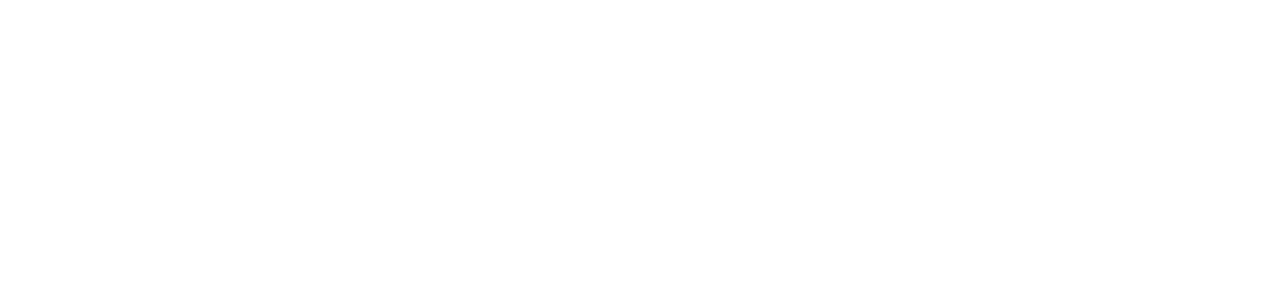
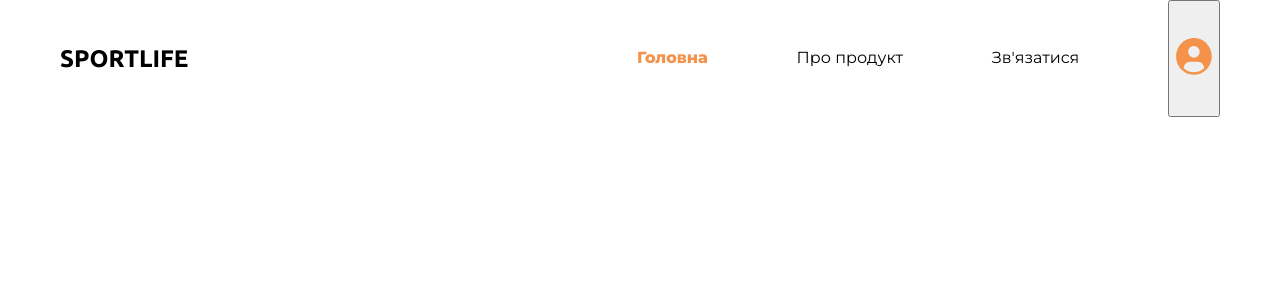
Before and after one commit to Dasha-And/Sportlife-front, a Vue app: page /user in a window 1280 px wide. Before the commit this address had no page. Shown: the top 300 px of the page. Built offline with nearby package versions, Linux system fonts and the light colour scheme.

Commit message:
finished home page

```diff
--- a/src/App.vue
+++ b/src/App.vue
@@ -101,6 +101,7 @@ h4 {
   height: 344px;
   background: #FFFFFF;
   box-shadow: 0px 0px 26px rgba(0, 0, 0, 0.25);
+  text-align: center;
   border-radius: 10px;
   -webkit-transition: 0.5s;
   -moz-transition: 0.5s;
@@ -120,7 +121,6 @@ h4 {
   text-align: center;
 }
 .events-item-text {
-  text-align: center;
   font-family: 'Montserrat';
   font-style: normal;
   font-weight: 500;
--- a/src/components/AuthorizedHomePage.vue
+++ b/src/components/AuthorizedHomePage.vue
@@ -1,5 +1,15 @@
 <template>
 <div class="wrapper">
+
+  <div class="header">
+    <h2 class="logo">Sportlife</h2>
+    <div class="nav">
+      <p class="nav-item selected">Головна</p>
+      <p class="nav-item">Про продукт</p>
+      <p class="nav-item">Зв'язатися</p>
+      <button><img src="../img/user-icon.svg" alt=""></button>
+    </div>
+  </div>
 
 </div>
 </template>
@@ -11,5 +21,33 @@ export default {
 </script>
 
 <style scoped>
-
+.logo {
+  height: fit-content;
+  margin-top: auto;
+  margin-bottom: auto;
+}
+.header {
+  display: flex;
+  justify-content: space-between;
+  height: 117px;
+}
+.nav {
+  display: flex;
+  justify-content: space-between;
+  width: 583px;
+}
+.nav-item {
+  cursor: pointer;
+  display: block;
+  height: fit-content;
+  margin-top: auto;
+  margin-bottom: auto;
+  -webkit-transition: 0.5s;
+  -moz-transition: 0.5s;
+  -o-transition: 0.5s;
+}
+.nav-item:hover {
+  color: #F4924A;
+  transition-duration: 0.3s;
+}
 </style>
--- a/src/components/NonAuthorizedHomePage.vue
+++ b/src/components/NonAuthorizedHomePage.vue
@@ -27,30 +27,64 @@
         <div class="events-item">
           <h4 class="events-item-title">Баскетбольна гра</h4>
           <p class="events-item-text">Автор: Іван Русанов</p>
+          <img src="../img/football.svg" alt="" class="center">
+          <p class="date">24.05.22 13:00</p>
+          <p class="events-item-text">Lviv</p>
+          <p class="events-item-text">Записалося 8 чол.</p>
         </div>
         <div class="events-item">
           <h4 class="events-item-title">Баскетбольна гра</h4>
           <p class="events-item-text">Автор: Іван Русанов</p>
+          <img src="../img/football.svg" alt="" class="center">
+          <p class="date">24.05.22 13:00</p>
+          <p class="events-item-text">Lviv</p>
+          <p class="events-item-text">Записалося 8 чол.</p>
         </div>
         <div class="events-item">
           <h4 class="events-item-title">Баскетбольна гра</h4>
           <p class="events-item-text">Автор: Іван Русанов</p>
+          <img src="../img/football.svg" alt="" class="center">
+          <p class="date">24.05.22 13:00</p>
+          <p class="events-item-text">Lviv</p>
+          <p class="events-item-text">Записалося 8 чол.</p>
         </div>
         <div class="events-item">
           <h4 class="events-item-title">Баскетбольна гра</h4>
           <p class="events-item-text">Автор: Іван Русанов</p>
+          <img src="../img/football.svg" alt="" class="center">
+          <p class="date">24.05.22 13:00</p>
+          <p class="events-item-text">Lviv</p>
+          <p class="events-item-text">Записалося 8 чол.</p>
         </div>
         <div class="events-item">
           <h4 class="events-item-title">Баскетбольна гра</h4>
           <p class="events-item-text">Автор: Іван Русанов</p>
+          <img src="../img/football.svg" alt="" class="center">
+          <p class="date">24.05.22 13:00</p>
+          <p class="events-item-text">Lviv</p>
+          <p class="events-item-text">Записалося 8 чол.</p>
         </div>
         <div class="events-item">
           <h4 class="events-item-title">Баскетбольна гра</h4>
           <p class="events-item-text">Автор: Іван Русанов</p>
+          <img src="../img/football.svg" alt="" class="center">
+          <p class="date">24.05.22 13:00</p>
+          <p class="events-item-text">Lviv</p>
+          <p class="events-item-text">Записалося 8 чол.</p>
         </div>
       </div>
 
     </div>
+
+    <div class="about">
+      <h1 class="about-title">Про продукт</h1>
+      <p class="about-text">    Sed ut perspiciatis unde omnis iste natus error sit voluptatem accusantium doloremque laudantium, totam rem aperiam, eaque ipsa quae ab illo inventore veritatis et quasi architecto beatae vitae dicta sunt explicabo. Nemo enim ipsam voluptatem quia voluptas sit aspernatur aut odit aut fugit, sed quia consequuntur magni dolores eos qui ratione voluptatem sequi nesciunt. Neque porro quisquam est, qui dolorem ipsum quia dolor sit amet, consectetur, adipisci velit, sed quia non numquam eius modi tempora incidunt ut labore et dolore magnam aliquam quaerat voluptatem. Ut enim ad minima veniam, quis nostrum exercitationem ullam corporis suscipit laboriosam, nisi ut aliquid ex ea commodi consequatur? Quis autem vel eum iure reprehenderit qui in ea voluptate velit esse quam nihil molestiae consequatur, vel illum qui dolorem eum fugiat quo voluptas nulla pariatur?
+      </p>
+        <p class="about-text">Lorem ipsum dolor sit amet, consectetur adipiscing elit, sed do eiusmod tempor incididunt ut labore et dolore magna aliqua. Ut enim ad minim veniam, quis nostrud exercitation ullamco laboris nisi ut aliquip ex ea commodo consequat. Duis aute irure dolor in reprehenderit in voluptate velit esse cillum dolore eu fugiat nulla pariatur. Excepteur sint occaecat cupidatat non proident, sunt in culpa qui officia deserunt mollit anim id est laborum.
+   </p>
+    </div>
+  </div>
+  <div class="footer">
 
   </div>
 </template>
@@ -64,6 +98,12 @@
   height: fit-content;
   margin-top: auto;
   margin-bottom: auto;
+}
+.center {
+  margin-left: auto;
+  margin-right: auto;
+  display: block;
+  width: fit-content;
 }
 .header {
   display: flex;
@@ -107,8 +147,24 @@
 }
 .nearest-events {
   margin-top: 100px;
+  margin-bottom: 100px;
 }
 .nearest-events-title {
   margin-bottom: 100px;
 }
+.date {
+  color: #C5C5C5;
+  font-size: 14px;
+}
+.about-text {
+  line-height: 192.9%;
+}
+.about-title {
+  margin-bottom: 84px;
+}
+.footer {
+  height: 350px;
+  background: #F4924A;
+  margin-top: 84px;
+}
 </style>
--- a/src/router.js
+++ b/src/router.js
@@ -5,6 +5,7 @@ import Authorization from "@/components/Authorization";
 import Profile from "@/components/Profile";
 import SingleEvent from "@/components/SingleEvent";
 import CreateEvent from "@/components/CreateEvent";
+import AuthorizedHomePage from "@/components/AuthorizedHomePage";
 
 export default createRouter ({
     history: createWebHistory(),
@@ -14,6 +15,7 @@ export default createRouter ({
         {path: '/authorization', component: Authorization},
         {path: '/profile', component: Profile},
         {path: '/event', component: SingleEvent},
-        {path: '/create_event', component: CreateEvent}
+        {path: '/create_event', component: CreateEvent},
+        {path: '/user', component: AuthorizedHomePage}
     ]
 })
```
Also changed, not shown: src/components/header/AuthorizedHeader.vue (added, +13 -0 lines), src/components/header/NonAuthorizedHeader.vue (added, +13 -0 lines), src/img/user-icon.svg (added), 1 other file (tests, documents, lock files or other folders).
